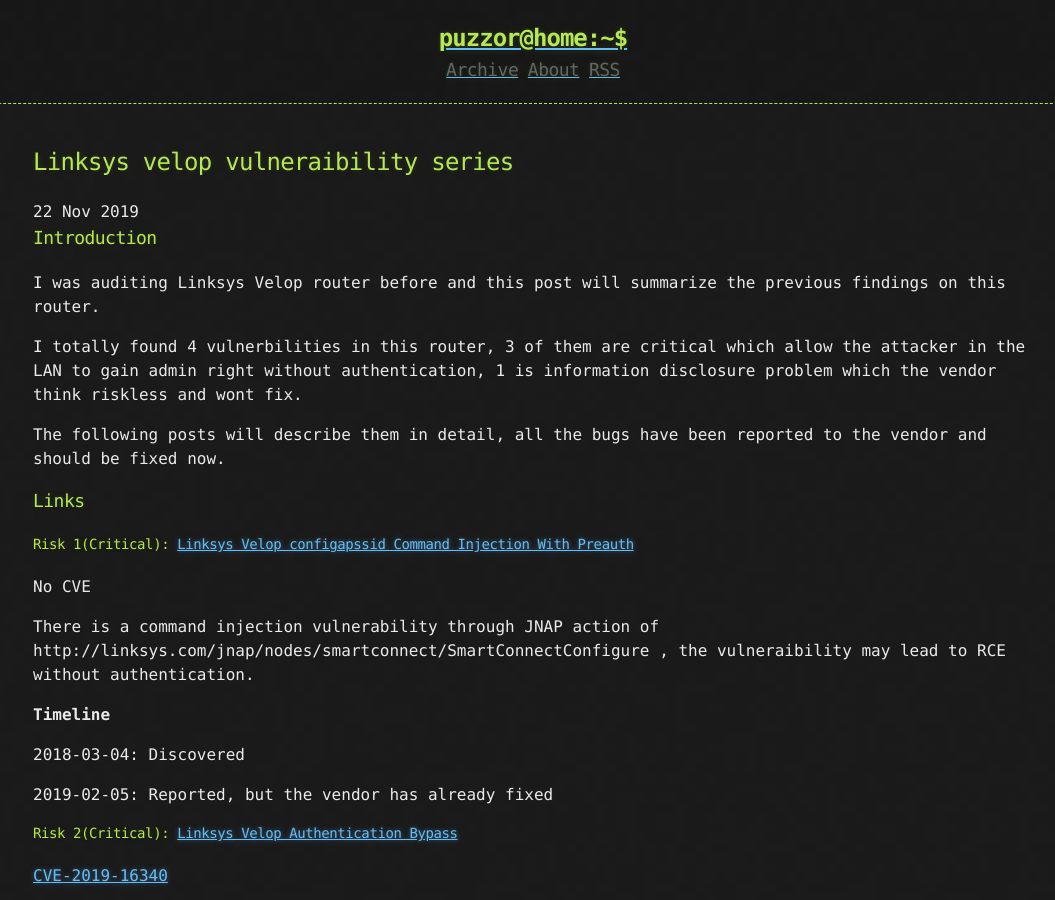
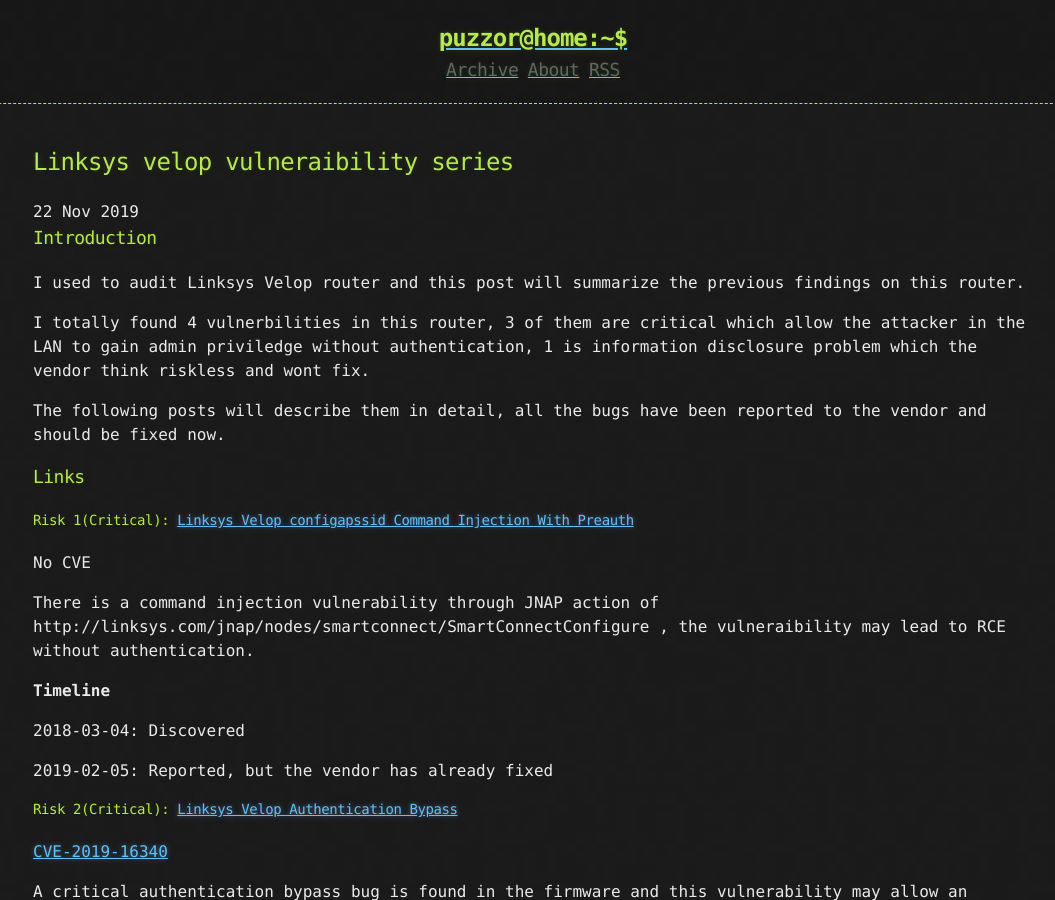
Before and after one commit to Puzzor/puzzor.github.io, a Jekyll site: the page built from _posts/2019-11-22-Linksys Velop Vulneraibility Series.md, in a window 1280 px wide and 900 px high. Shown: the whole window, without its empty margins (107-1162 px from the left). Built offline with Jekyll 4.4.1, drawn with Linux system fonts in a browser that asks for light colours.

Commit message:
remove CNAME

```diff
--- a/CNAME
+++ /dev/null
@@ -1 +0,0 @@
-www.puzzor.wiki
--- a/_posts/2019-11-22-Linksys Velop Vulneraibility Series.md
+++ b/_posts/2019-11-22-Linksys Velop Vulneraibility Series.md
@@ -5,9 +5,9 @@
 ---
 
 ### Introduction
-I was auditing Linksys Velop router before and this post will summarize the previous findings on this router.
+I used to audit Linksys Velop router and this post will summarize the previous findings on this router.
 
-I totally found 4 vulnerbilities in this router, 3 of them are critical which allow the attacker in the LAN to gain admin right without authentication, 1 is information disclosure problem which the vendor think riskless and wont fix.
+I totally found 4 vulnerbilities in this router, 3 of them are critical which allow the attacker in the LAN to gain admin priviledge without authentication, 1 is information disclosure problem which the vendor think riskless and wont fix.
 
 The following posts will describe them in detail, all the bugs have been reported to the vendor and should be fixed now.
 
```
